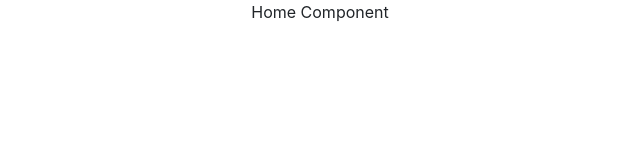
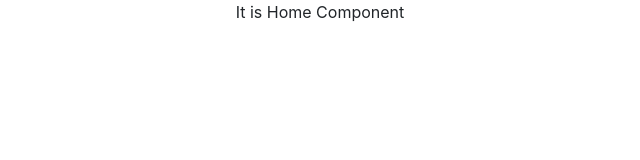
Before and after one commit to Ksanidhya/react-redux, a React (Create React App) app: page / in a window 1280 px wide. Shown: the top 160 px of the page, without its empty margins (320-960 px from the left). Built offline with nearby package versions, Linux system fonts and the light colour scheme.

Commit message:
5th commit

```diff
--- a/src/components/Home.js
+++ b/src/components/Home.js
@@ -2,7 +2,7 @@ import React from 'react'
 
 function Home(){
     return(<div>
-        Home Component
+       It is Home Component
     </div>)
 }
 
```
